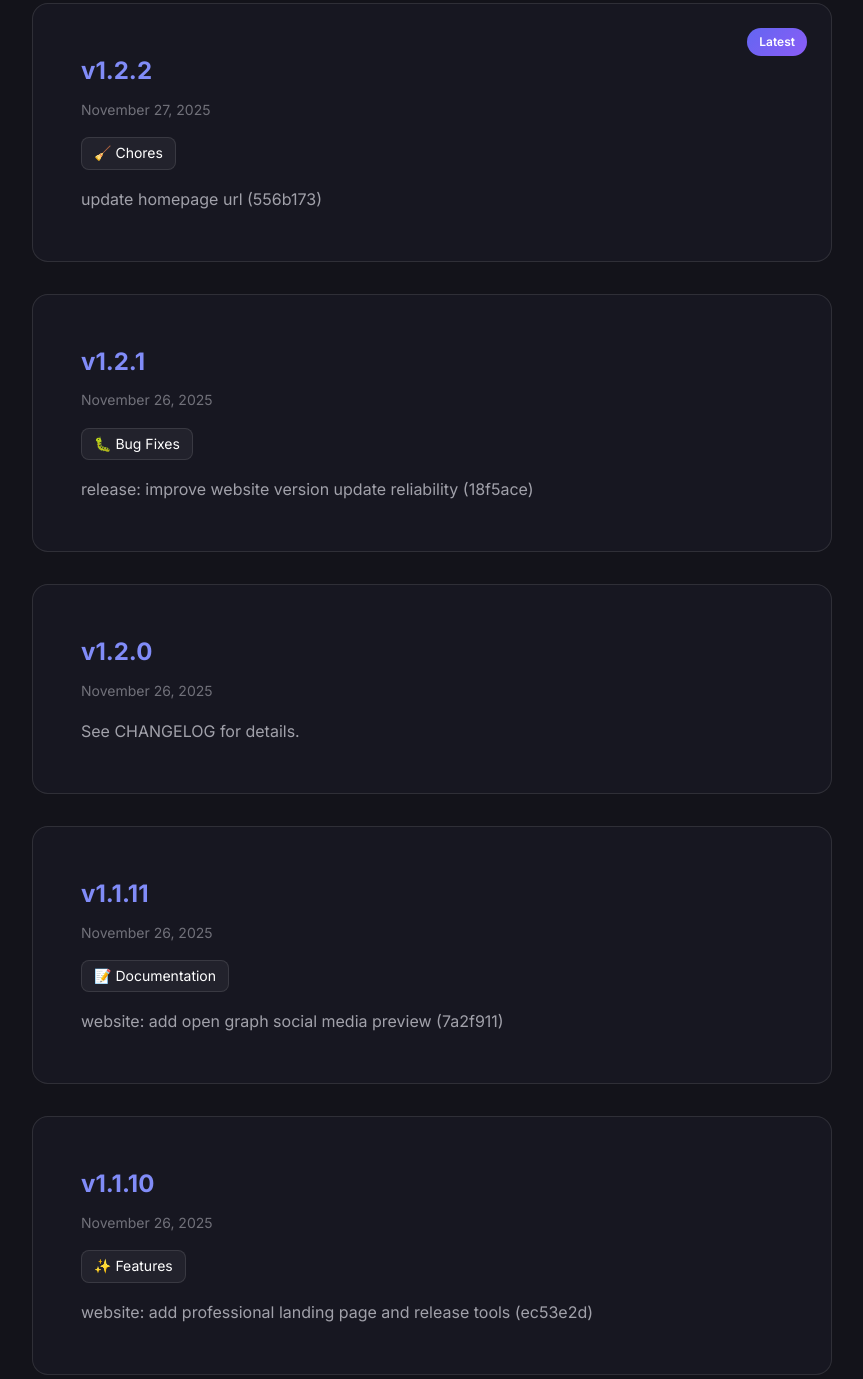
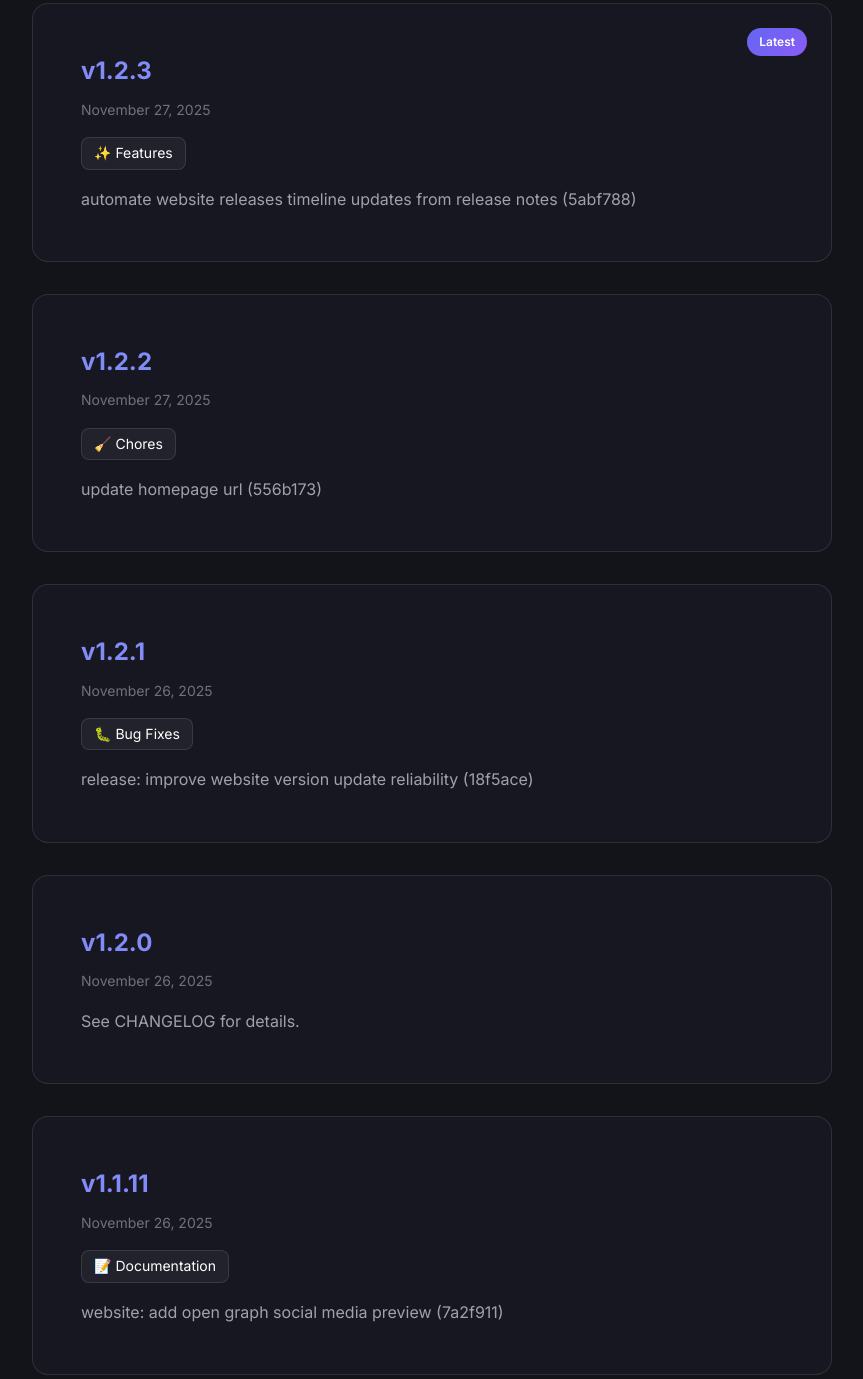
Before and after one commit to programinglive/commiter, a website: page web/index.html in a window 1280 px wide. Shown: the part 5935-7314 px from the top of the page, without its empty margins (208-1071 px from the left). Drawn offline with Linux system fonts and the light colour scheme.

Commit message:
chore(release): 1.2.3 🚀

```diff
--- a/package.json
+++ b/package.json
@@ -1,6 +1,6 @@
 {
   "name": "@programinglive/commiter",
-  "version": "1.2.2",
+  "version": "1.2.3",
   "description": "Commiter keeps repositories release-ready by enforcing conventional commits, generating icon-rich changelog entries, and orchestrating semantic version bumps without manual toil. It bootstraps Husky hooks, commitlint rules, and release scripts that inspect history, detect framework-specific test commands, run them automatically, tag git releases, coordinate npm publishing, surface release metrics, enforce project-specific checks, and give maintainers observability across distributed teams. Plus!",
   "main": "index.js",
   "bin": {
--- a/web/index.html
+++ b/web/index.html
@@ -385,6 +385,12 @@
                 <!-- RELEASES_TIMELINE:START -->
                 <div class="release-item">
                     <div class="release-badge">Latest</div>
+                    <div class="release-version">v1.2.3</div>
+                    <div class="release-date">November 27, 2025</div>
+                    <div class="release-type">✨ Features</div>
+                    <p class="release-description">automate website releases timeline updates from release notes (5abf788)</p>
+                </div>
+                <div class="release-item">
                     <div class="release-version">v1.2.2</div>
                     <div class="release-date">November 27, 2025</div>
                     <div class="release-type">🧹 Chores</div>
@@ -406,12 +412,6 @@
                     <div class="release-date">November 26, 2025</div>
                     <div class="release-type">📝 Documentation</div>
                     <p class="release-description">website: add open graph social media preview (7a2f911)</p>
-                </div>
-                <div class="release-item">
-                    <div class="release-version">v1.1.10</div>
-                    <div class="release-date">November 26, 2025</div>
-                    <div class="release-type">✨ Features</div>
-                    <p class="release-description">website: add professional landing page and release tools (ec53e2d)</p>
                 </div>
                 <!-- RELEASES_TIMELINE:END -->
             </div>
```
Also changed, not shown: docs/release-notes/RELEASE_NOTES.md (+8 -0 lines), CHANGELOG.md, 1 other file.
